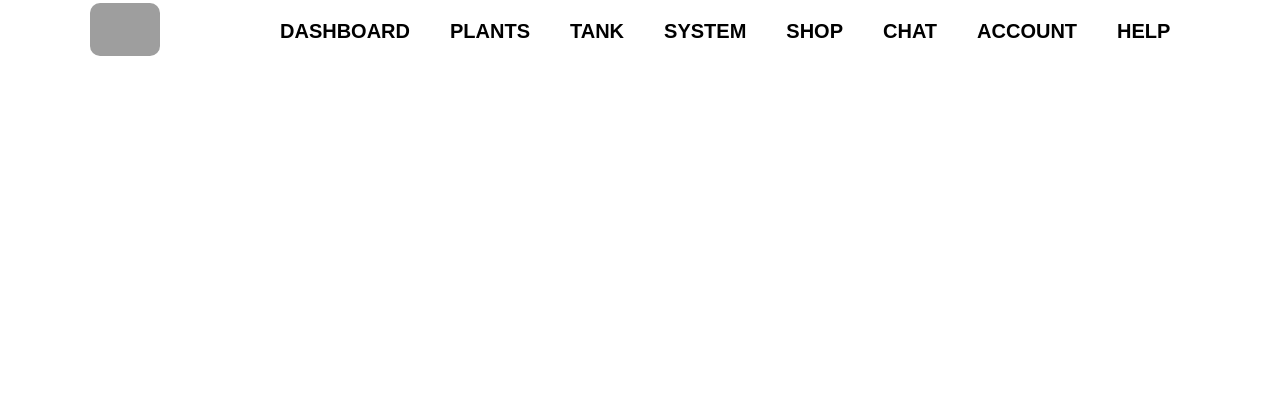
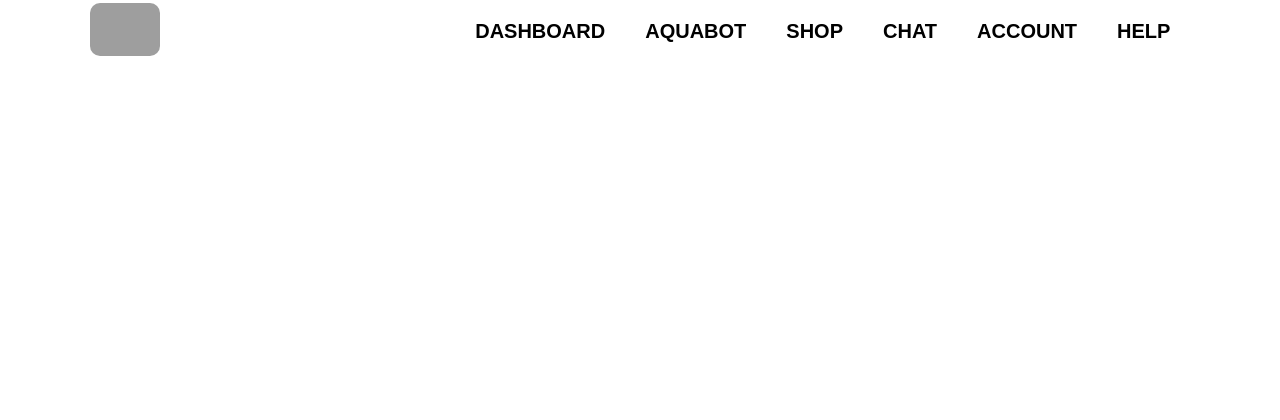
Before and after one commit to leathumbiran02/GreenTechResolutions, a PHP site: page /account.php in a window 1280 px wide. Shown: the top 420 px of the page. Run offline with PHP 8.4, Linux system fonts and the light colour scheme; the visitor is signed in with stand-in values (Sample User, id 1); data that the repository does not hold is empty; grey boxes are pictures that could not be loaded.

Commit message:
Adjusted the menu.
Moved plants, tank and system under a menu section called AquaBot.

```diff
--- a/greentech_resolutions/menu.php
+++ b/greentech_resolutions/menu.php
@@ -13,9 +13,13 @@
         <!-- Only display this menu if the person logged in is a user: -->
         <?php if(isset($_SESSION['users']) && $_SESSION['users'] == true): ?>
             <li><a href="dashboard.php">Dashboard</a></li>
-            <li><a href="plant.php">Plants</a></li>
-            <li><a href="tank.php">Tank</a></li>
-            <li><a href="system.php">System</a></li>
+            <li><a href="#">AquaBot</a>
+                <ul>
+                    <li><a href="plant.php">Plants</a></li>
+                    <li><a href="tank.php">Tank</a></li>
+                    <li><a href="system.php">System</a></li>
+                </ul>
+            </li>
             <li><a href="shop.php">Shop</a></li>
             <li><a href="chat.php">Chat</a></li>
             <li><a href="account.php">Account</a>
```
